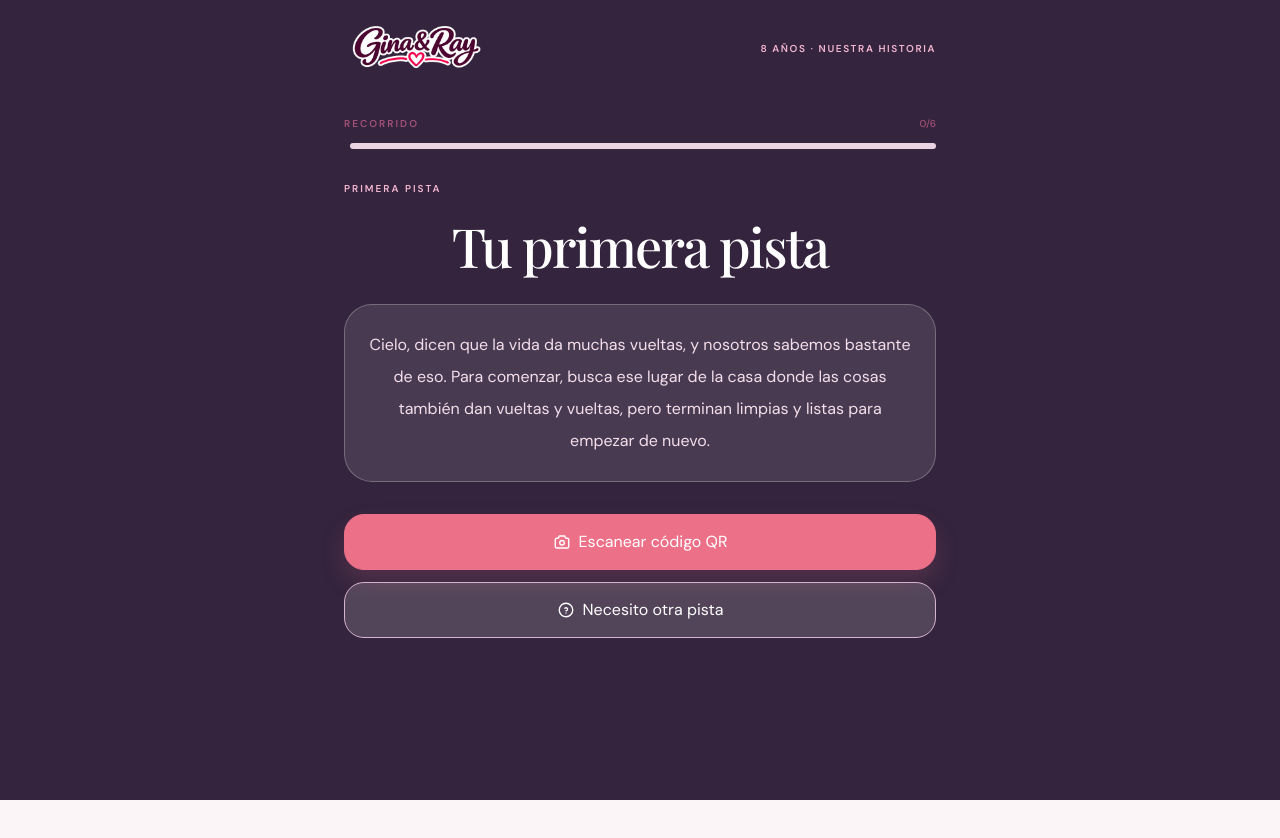
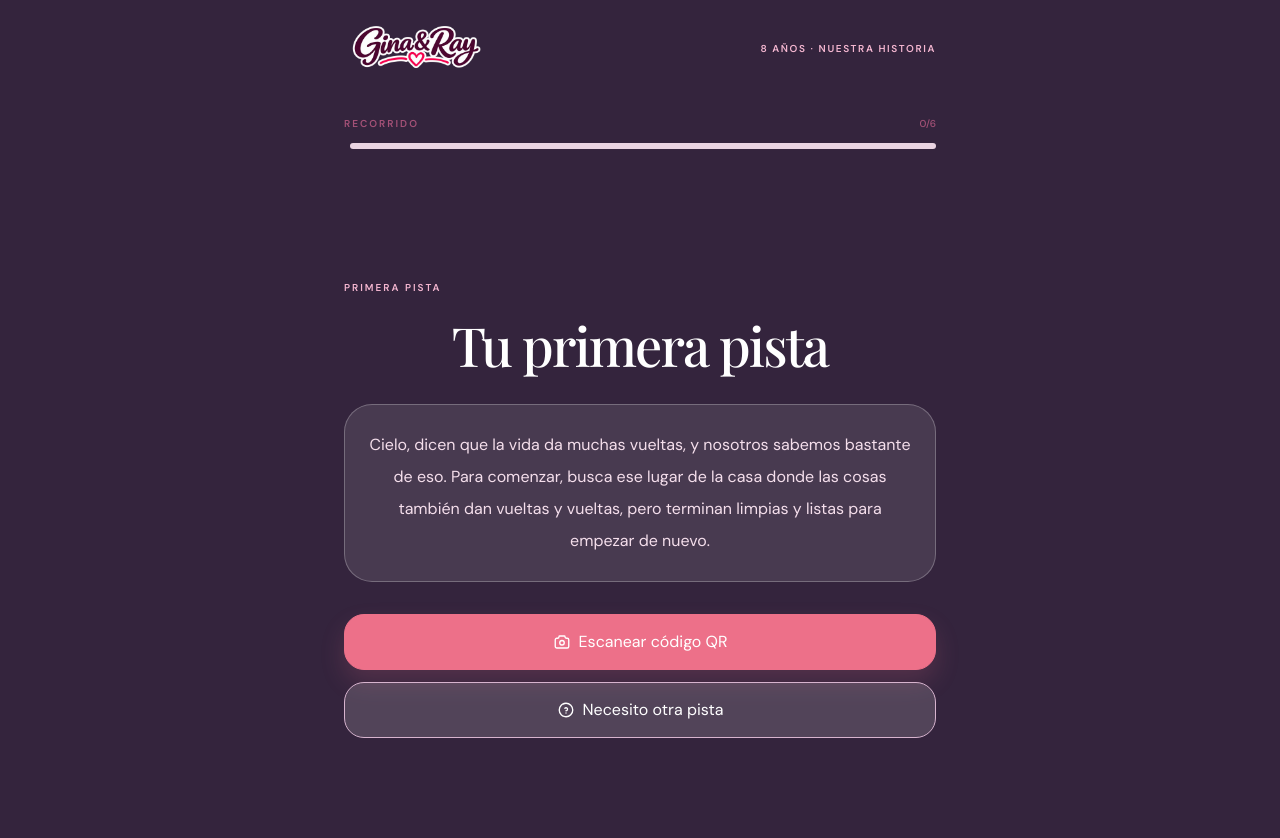
Before and after one commit to raymundo-salazar/our-history, a React (Vite) app: page /pista/1 in a window 1280 px wide. Shown: the top 838 px of the page. Before the commit the page ends 800 px from the top, so only its background shows below. Built offline with nearby package versions, Linux system fonts and the light colour scheme.

Commit message:
fix(ui): center clue content in viewport

```diff
--- a/src/pages/HuntPage/index.tsx
+++ b/src/pages/HuntPage/index.tsx
@@ -29,8 +29,11 @@ export const HuntPage = () => {
 	return (
 		<JourneyTemplate tone="challenge" back={location.state?.direction === "back"}>
 			<ProgressIndicator current={stationIndex} total={HUNT_TOTAL} />
+			<div className="flex min-h-[calc(100dvh-9rem)] flex-1 flex-col justify-center">
 				<div className="text-[10px] font-bold uppercase tracking-[.2em] text-[#f5b7d1]">
-				{stationIndex === 0 ? FIRST_HINT_LABEL : `${NEXT_HINT_LABEL} ${stationIndex + 1}`}
+					{stationIndex === 0
+						? FIRST_HINT_LABEL
+						: `${NEXT_HINT_LABEL} ${stationIndex + 1}`}
 				</div>
 				<h1 className="mt-5 text-center font-display text-[clamp(38px,10vw,54px)] leading-[1.12] tracking-[-.035em]">
 					{stationIndex === 0 ? HUNT_TITLE : NEXT_TITLE}
@@ -46,6 +49,7 @@ export const HuntPage = () => {
 					onContinue={() => navigate(`/escanear/${stationIndex + 1}`)}
 					onRequestHint={() => setHintLevel(level => level + 1)}
 				/>
+			</div>
 		</JourneyTemplate>
 	)
 }
```
Lines whose indentation alone changed are shown as unchanged.
